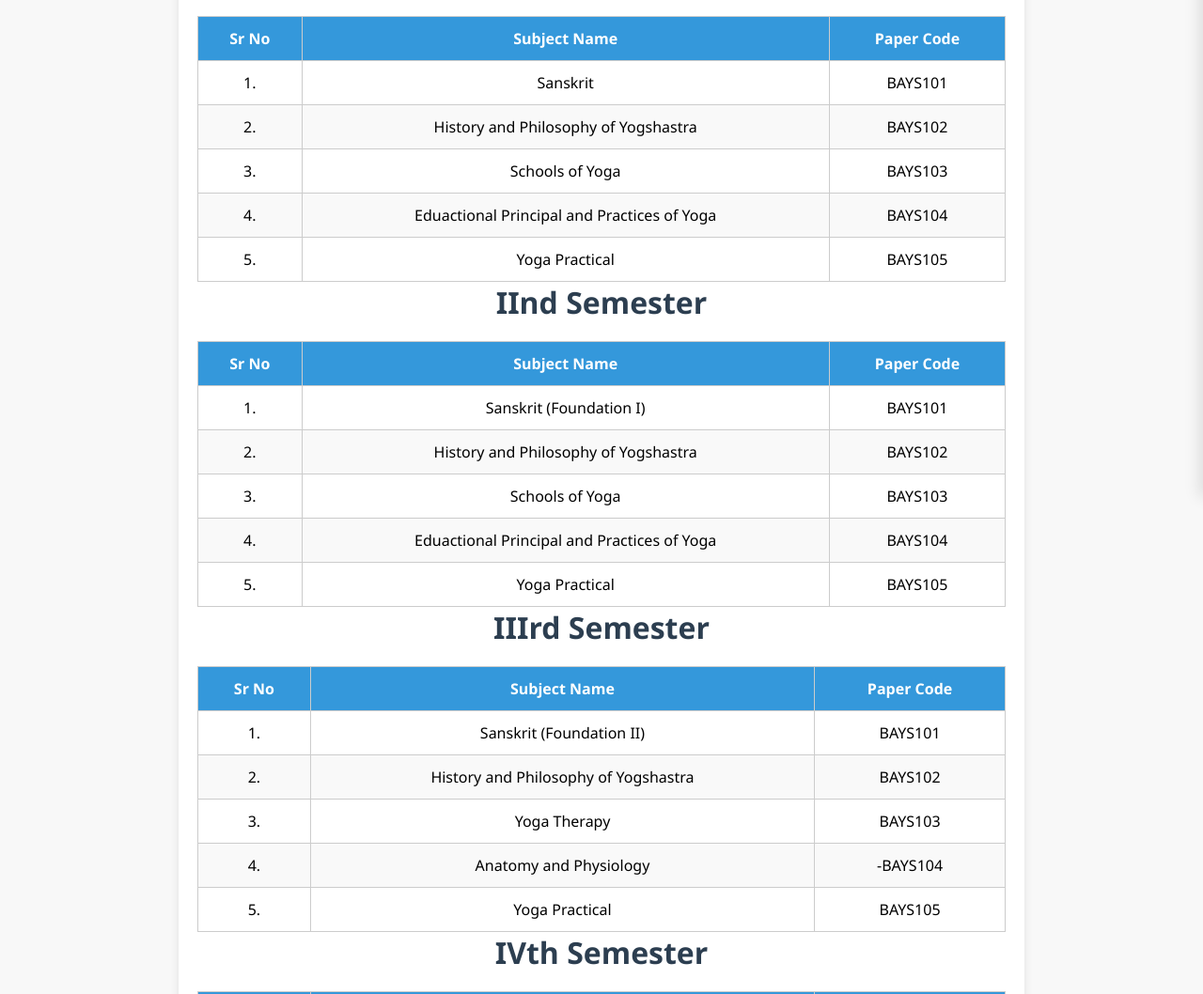
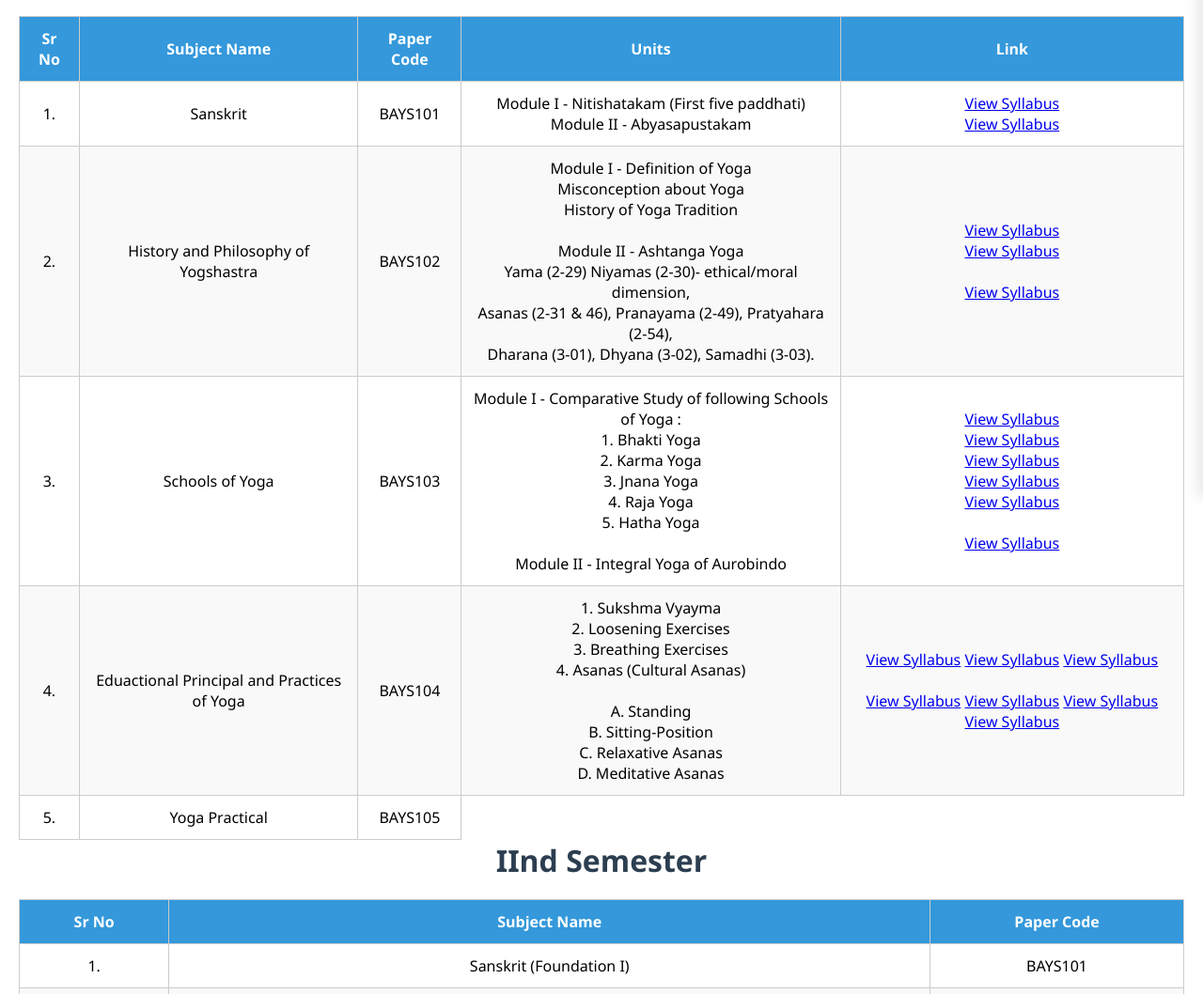
Before and after one commit to sapnadhanure/maulicollege, a plain HTML site: page assets/pages/academic.html in a window 1280 px wide. Shown: the part 271-1329 px from the top of the page at 94% size. Drawn offline with Linux system fonts and the light colour scheme; files whose address does not match are found by name.

Commit message:
update academic file

```diff
--- a/assets/pages/academic.html
+++ b/assets/pages/academic.html
@@ -114,6 +114,8 @@
           <th>Sr No</th>
           <th>Subject Name</th>
           <th>Paper Code</th>
+          <th>Units</th>
+          <th>Link</th>
         </tr>
       </thead>
       <tbody>
@@ -122,21 +124,70 @@
           <td>1.</td>
           <td>Sanskrit</td>
           <td>BAYS101</td>
+          <td>Module I - Nitishatakam (First five paddhati)<br>
+            Module II - Abyasapustakam
+          </td>
+          <td><a href="//bnu.karnataka.gov.in/storage/pdf-files/neetishataka%20%283%29%20%281%29-converted.pdf?utm_source=chatgpt.com" target="_blank">View Syllabus</a><br>
+            <a href="https://archive.org/details/48379468-abhyasa-pustakam-complete-final/page/n3/mode/2up?utm_source=chatgpt.com" target="_blank">View Syllabus</a></td>
         </tr>
         <tr>
           <td>2.</td>
           <td>History and Philosophy of Yogshastra</td>
           <td>BAYS102</td>
+          <td>Module I - Definition of Yoga<br>
+            Misconception about Yoga<br>
+            History of Yoga Tradition<br><br>
+            Module II - Ashtanga Yoga<br>
+            Yama (2-29) Niyamas (2-30)- ethical/moral dimension,<br>
+            Asanas (2-31 & 46), Pranayama (2-49), Pratyahara (2-54),<br>
+            Dharana (3-01), Dhyana (3-02), Samadhi (3-03).
+          </td>
+          <td><a href="https://yogaandhappiness.in/yoga-etymology-definitions-aim-objectives-and-misconceptions/">View Syllabus</a><br>
+             <a href="https://hariomyogavidyaschool.com/blog/history-of-yoga-and-origin/">View Syllabus</a><br><br>
+             <a href="https://en.wikipedia.org/wiki/Ashtanga_(eight_limbs_of_yoga)">View Syllabus</a>
+          </td>
         </tr>
         <tr>
           <td>3.</td>
           <td>Schools of Yoga</td>
           <td>BAYS103</td>
+          <td>Module I - Comparative Study of following Schools of Yoga :<br>
+            1. Bhakti Yoga<br>
+            2. Karma Yoga<br>
+            3. Jnana Yoga<br>
+            4. Raja Yoga<br>
+            5. Hatha Yoga<br><br>
+            Module II - Integral Yoga of Aurobindo
+          </td>
+          <td><a href="https://www.artofliving.org/in-hi/yoga/bhakti-yoga-what-bhakti-yoga">View Syllabus</a><br>
+          <a href="https://www.hindisahityadarpan.in/2017/01/karmyog-geeta-hindi-ch3.html">View Syllabus</a><br>
+          <a href="https://www.arhantayoga.org/blog/jnana-yoga-guide/">View Syllabus</a><br>
+          <a href="https://www.shivbabas.org/rajyoga-course">View Syllabus</a><br>
+          <a href="https://hindi.webdunia.com/yoga-articles/hatha-yoga-109062400047_1.html">View Syllabus</a><br><br>
+          <a href="https://auromaa.org/integral-yoga-sri-aurobindo/">View Syllabus</a>
+        </td>
         </tr>
         <tr>
           <td>4.</td>
           <td>Eduactional Principal and Practices of Yoga</td>
           <td>BAYS104</td>
+          <td>1. Sukshma Vyayma<br>
+            2. Loosening Exercises<br>
+            3. Breathing Exercises<br>
+            4. Asanas (Cultural Asanas)<br><br>
+            A. Standing<br>
+            B. Sitting-Position <br>
+            C. Relaxative Asanas<br>
+            D. Meditative Asanas<br>
+          </td>
+          <td><a href="https://www.1mg.com/hi/patanjali/yogasuksham-vyayam/">View Syllabus</a>
+            <a href="https://health.vikaspedia.in/viewcontent/health/ayush/yoga-1/prayer-loosening-practices?lgn=en">View Syllabus</a>
+          <a href="https://www.artofliving.org/in-en/breathing-techniques/yoga-and-breath">View Syllabus</a><br><br>
+          <a href="https://www.indianetzone.com/cultural_yogasanas">View Syllabus</a>
+          <a href="https://www.siddhiyoga.com/yoga/poses/standing-yoga-poses">View Syllabus</a>
+          <a href="https://liforme.com/blogs/blog/11-seated-yoga-poses">View Syllabus</a>
+          <a href="https://www.indiatoday.in/lifestyle/wellness/story/yoga-asanas-relaxation-body-muscle-injuries-workout-ira-trivedi-lifest-355725-2016-12-05">View Syllabus</a>
+          </td>
         </tr>
         <tr>
           <td>5.</td>
--- a/assets/style/academic.css
+++ b/assets/style/academic.css
@@ -23,7 +23,7 @@ body {
 }
 
 .header .container {
-  max-width: 1200px;
+  max-width: 1500px;
   margin: 0 auto;
   padding: 0 20px;
 }
@@ -281,7 +281,7 @@ body {
   }
 
   .syllabus-container {
-    max-width: 900px;
+    max-width: 1300px;
     margin: 0 auto;
     background: white;
     padding: 20px;
```
Also changed, not shown: assets/pages/program.html (+1 -1 lines).
